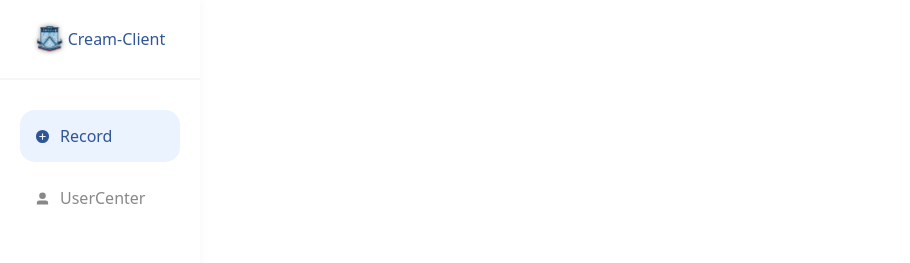
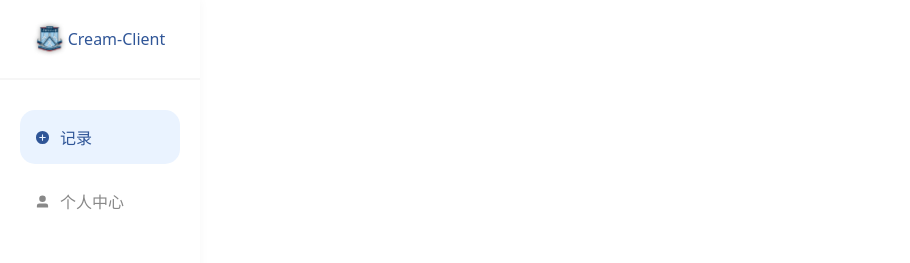
Before and after one commit to CilantroPepper/Cream-Client, a Vue app: page /t/record in a window 1280 px wide. Shown: the top 263 px of the page, without its empty margins (0-910 px from the left). Built offline with nearby package versions, Linux system fonts and the light colour scheme.

Commit message:
perf: 优化WAP-Menu

```diff
--- a/components.d.ts
+++ b/components.d.ts
@@ -13,7 +13,6 @@ declare module 'vue' {
     ElCarouselItem: typeof import('element-plus/es')['ElCarouselItem']
     ElDrawer: typeof import('element-plus/es')['ElDrawer']
     ElEmpty: typeof import('element-plus/es')['ElEmpty']
-    ElIcon: typeof import('element-plus/es')['ElIcon']
     ElPageHeader: typeof import('element-plus/es')['ElPageHeader']
     ElRadio: typeof import('element-plus/es')['ElRadio']
     ElRadioGroup: typeof import('element-plus/es')['ElRadioGroup']
--- a/src/layouts/tab/assets/wap.scss
+++ b/src/layouts/tab/assets/wap.scss
@@ -73,7 +73,7 @@
 
     .title {
       font-size: 1.8rem;
-      font-weight: bold;
+      font-weight: 700;
     }
 
   }
--- a/src/tab.ts
+++ b/src/tab.ts
@@ -18,12 +18,12 @@ export interface TabConfig {
  * */
 export const tabs: TabConfig[] = [{
     path: '/record',
-    label: 'Record',
+    label: '记录',
     icon: CirclePlusFilled as any,
     component: '/src/views/tab/record/index.vue'
 }, {
     path: '/user',
-    label: 'UserCenter',
+    label: '个人中心',
     icon: UserFilled as any,
     component: '/src/views/tab/user/index.vue'
 }]
```
